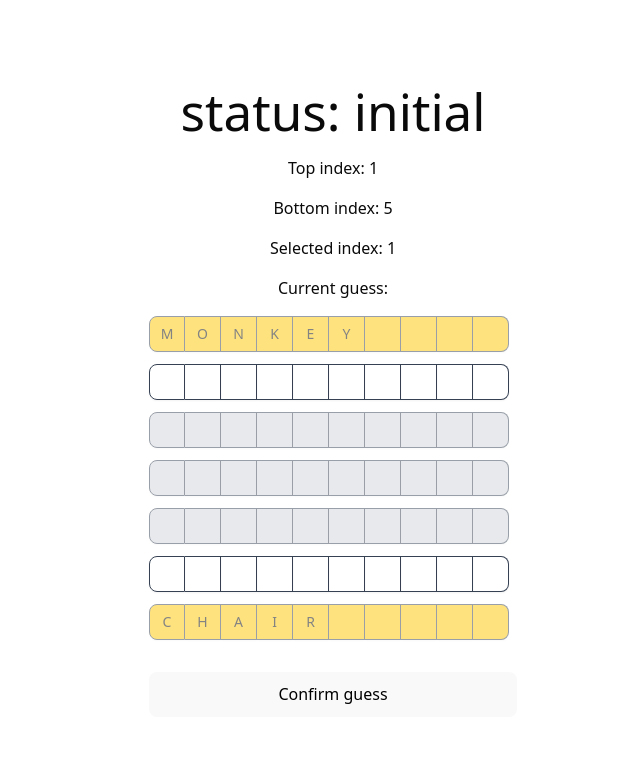
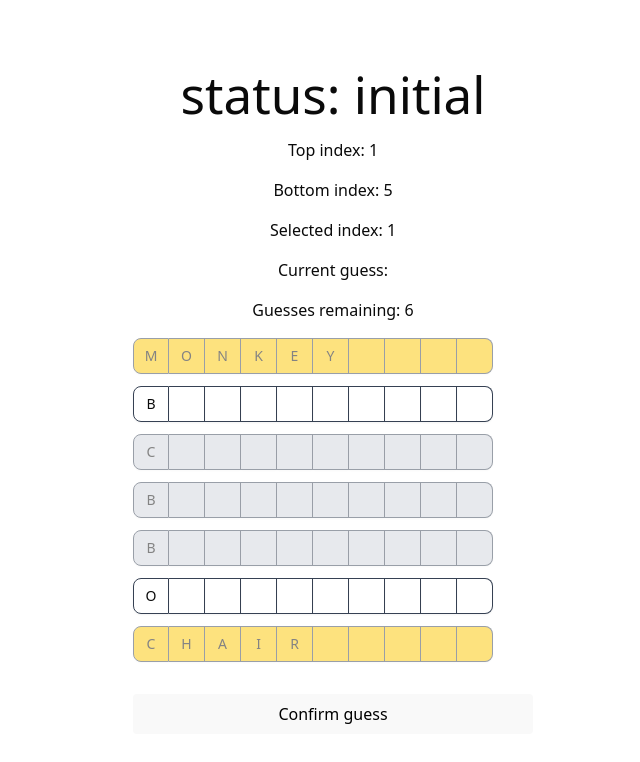
Before and after one commit to mathers101/chainle-vite, a React (Vite) app: page / in a window 1280 px wide. Shown: the top 762 px of the page, without its empty margins (307-947 px from the left). Built offline with nearby package versions, Linux system fonts and the light colour scheme.

Commit message:
more idk

```diff
--- a/src/components/Chain.tsx
+++ b/src/components/Chain.tsx
@@ -3,7 +3,16 @@ import ChainInput from "./ChainInput";
 import NumberIncorrect from "./NumberIncorrect";
 
 export default function Chain() {
-  const { currentChain, status, topIndex, bottomIndex, selectedIndex, currentGuess, incorrectGuesses } = useChainData();
+  const {
+    currentChain,
+    status,
+    topIndex,
+    bottomIndex,
+    selectedIndex,
+    currentGuess,
+    incorrectGuesses,
+    guessesRemaining,
+  } = useChainData();
   const { confirmGuess } = useChainApi();
   return (
     <div className="flex flex-col gap-4">
@@ -12,6 +21,7 @@ export default function Chain() {
       <h2>Bottom index: {bottomIndex}</h2>
       <h2>Selected index: {selectedIndex}</h2>
       <h2>Current guess: {currentGuess}</h2>
+      <h2>Guesses remaining: {guessesRemaining}</h2>
       <div className="flex flex-col gap-3">
         {currentChain.map((_, index) => (
           <div className="flex flex-row items-center gap-2" key={index}>
@@ -20,7 +30,11 @@ export default function Chain() {
           </div>
         ))}
       </div>
-      <button onClick={confirmGuess} disabled={status !== "guessing"} className="mt-4 px-4 py-2 text-black rounded">
+      <button
+        onClick={confirmGuess}
+        disabled={status !== "guessing"}
+        className="mt-4 px-4 py-2 bg-blue-300 text-black rounded"
+      >
         Confirm guess
       </button>
     </div>
--- a/src/components/ChainContext.tsx
+++ b/src/components/ChainContext.tsx
@@ -2,6 +2,8 @@ import { createContext, useContext, useEffect, useReducer, type PropsWithChildre
 import { chain } from "../assets/chains";
 
 type Status = "loading" | "initial" | "correct" | "incorrect" | "guessing" | "winner" | "loser";
+
+const MAX_INCORRECT_GUESSES = 6;
 
 interface ChainContextData {
   currentChain: string[];
@@ -11,6 +13,7 @@ interface ChainContextData {
   incorrectGuesses: number[];
   topIndex: number;
   bottomIndex: number;
+  guessesRemaining: number;
 }
 
 interface ChainContextApi {
@@ -34,7 +37,7 @@ interface ChainAction {
 }
 
 const initialState = {
-  currentChain: chain.map((word, index) => (index === 0 || index === chain.length - 1 ? word : "")),
+  currentChain: chain.map((word, index) => (index === 0 || index === chain.length - 1 ? word : word.slice(0, 1))),
   correctChain: chain,
   status: "initial" as Status,
   selectedIndex: 1,
@@ -64,31 +67,33 @@ export function ChainProvider({ children, correctChain }: PropsWithChildren<Chai
         const guess = currentGuess.trim().toLowerCase();
         if (guess.length === currentChain[selectedIndex].length) return state;
         const isCorrect = guess === correctAnswer;
-        return {
-          ...state,
-          currentChain: isCorrect
-            ? currentChain.map((word, index) => (index === selectedIndex ? correctAnswer : word))
-            : currentChain,
-          status: isCorrect ? "correct" : "incorrect",
-          currentGuess: "",
-          incorrectGuesses: isCorrect
-            ? incorrectGuesses
-            : incorrectGuesses.map((count, index) => (index === selectedIndex ? count + 1 : count)),
-          // selectedIndex: null,
-        };
+        if (isCorrect) {
+          return {
+            ...state,
+            status: "correct",
+            currentChain: currentChain.map((word, index) => (index === selectedIndex ? correctAnswer : word)),
+            currentGuess: "",
+          };
+        } else {
+          return {
+            ...state,
+            status: "incorrect",
+            currentChain: currentChain.map((word, index) =>
+              index === selectedIndex ? correctAnswer.slice(0, word.length + 1) : word
+            ),
+            incorrectGuesses: incorrectGuesses.map((count, index) => (index === selectedIndex ? count + 1 : count)),
+            currentGuess: "",
+          };
+        }
       }
       case "setSelectedIndex": {
         const { currentChain } = state;
         const currentlyRevealed = currentChain[action.payload] || "";
-        const newlyRevealed = correctChain[action.payload].slice(0, currentlyRevealed.length + 1);
         return {
           ...state,
           selectedIndex: action.payload,
-          currentGuess: newlyRevealed,
+          currentGuess: currentlyRevealed,
           status: "guessing",
-          currentChain: currentChain.map((word, index) =>
-            index === action.payload ? correctChain[action.payload].slice(0, word.length + 1) : word
-          ),
         };
       }
       case "setWinner": {
@@ -108,10 +113,18 @@ export function ChainProvider({ children, correctChain }: PropsWithChildren<Chai
   );
   const chainLength = correctChain.length;
 
+  const numIncorrectGuesses = incorrectGuesses.reduce((acc, count) => acc + count, 0);
+  const guessesRemaining = MAX_INCORRECT_GUESSES - numIncorrectGuesses;
+
   useEffect(() => {
-    const winner = topIndex === -1;
-    if (winner) {
+    if (guessesRemaining === 0) {
+      dispatch({ type: "setLoser" });
+      return;
+    }
+    // topIndex === -1 is our sign that the player has won, it means that currentChain and correctChain are identical
+    if (topIndex === -1) {
       dispatch({ type: "setWinner" });
+      return;
     }
   }, [currentChain]);
 
@@ -139,6 +152,7 @@ export function ChainProvider({ children, correctChain }: PropsWithChildren<Chai
         selectedIndex,
         topIndex,
         bottomIndex,
+        guessesRemaining,
         incorrectGuesses,
       }}
     >
--- a/src/components/NumberIncorrect.tsx
+++ b/src/components/NumberIncorrect.tsx
@@ -2,10 +2,9 @@ import { X } from "lucide-react";
 
 export default function NumberIncorrect({ num }: { num: number }) {
   return (
-    <div className="flex flex-row">
-      {Array.from({ length: num }).map((_, i) => (
-        <X key={i} className="text-red-500" strokeWidth={3} />
-      ))}
+    <div className="flex flex-row items-center w-8">
+      {num > 0 && <X className="text-red-500" strokeWidth={3} />}
+      {num > 0 && <span className="text-red-500 text-lg font-semibold -translate-y-px">{num}</span>}
     </div>
   );
 }
--- a/src/index.css
+++ b/src/index.css
@@ -70,25 +70,6 @@ body {
 h1 {
   font-size: 3.2em;
   line-height: 1.1;
-}
-
-button {
-  border-radius: 8px;
-  border: 1px solid transparent;
-  padding: 0.6em 1.2em;
-  font-size: 1em;
-  font-weight: 500;
-  font-family: inherit;
-  background-color: #1a1a1a;
-  cursor: pointer;
-  transition: border-color 0.25s;
-}
-button:hover {
-  border-color: #646cff;
-}
-button:focus,
-button:focus-visible {
-  outline: 4px auto -webkit-focus-ring-color;
 }
 
 @media (prefers-color-scheme: light) {
```
